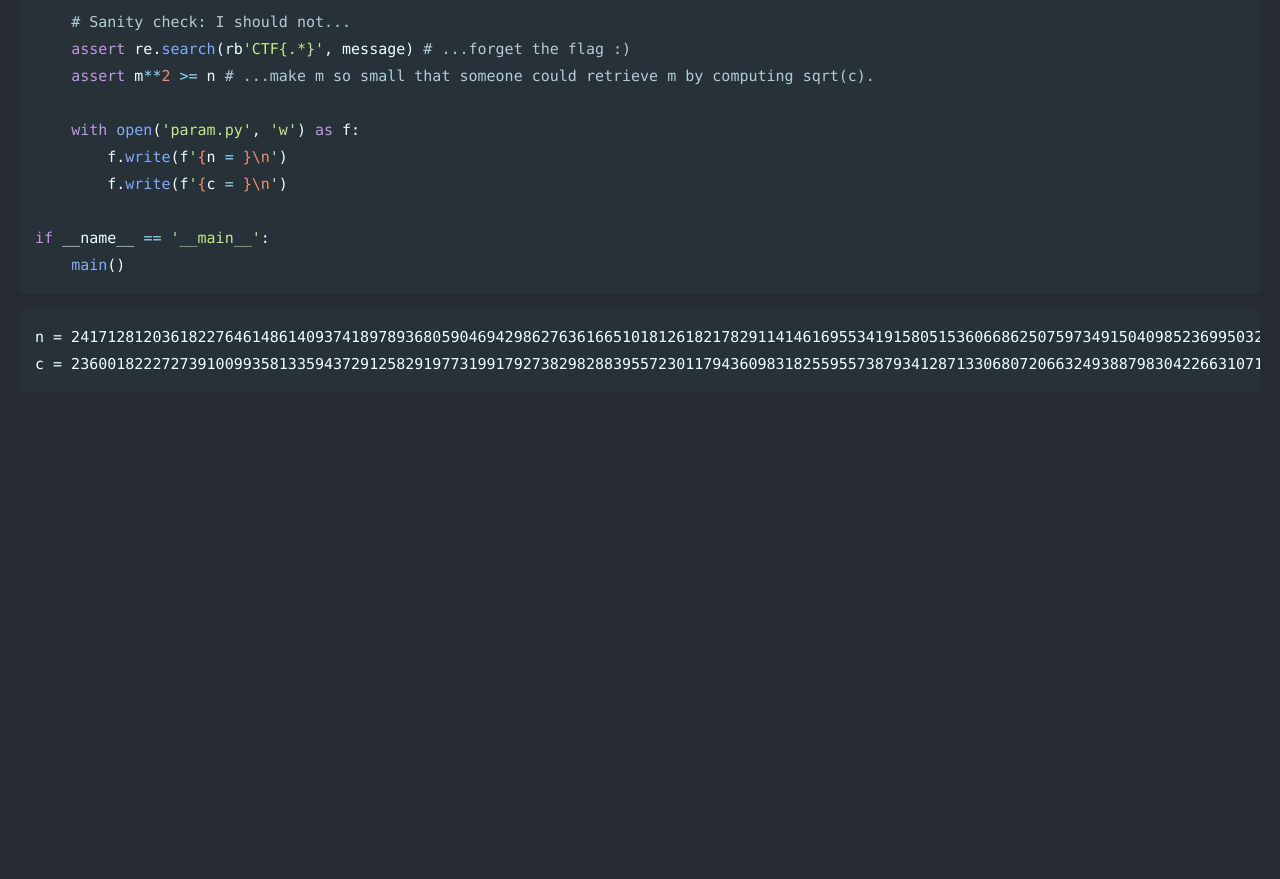
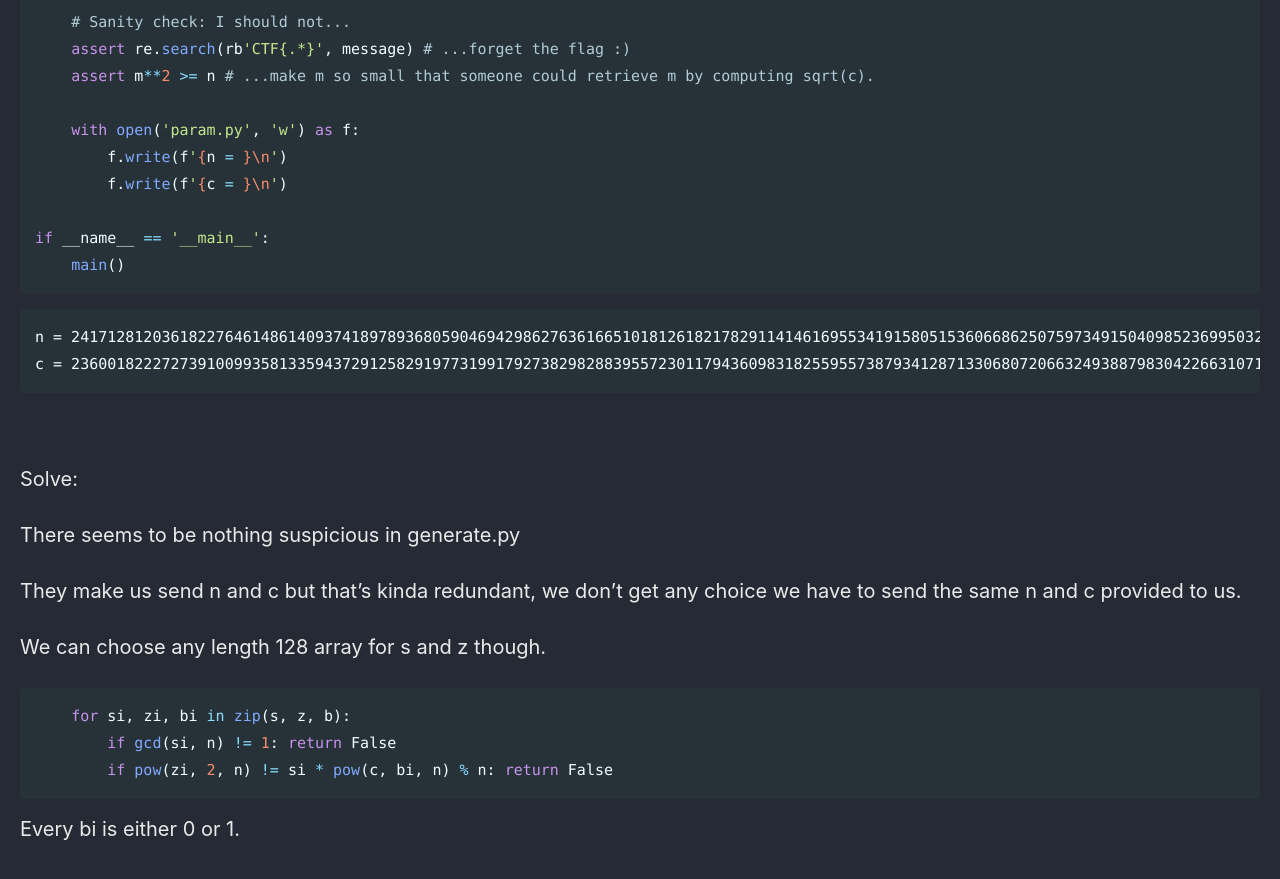
Before and after one commit to Connor-McCartney/Connor-McCartney.github.io, a Jekyll site: the page built from _pages/cryptography/other/Google-CTF-2024.md, in a window 1280 px wide and 900 px high, scrolled down 2175 px. Shown: the top 879 px of the window. Built offline with Jekyll 4.4.1, drawn with Linux system fonts in a browser that asks for light colours; cached includes are drawn as plain includes; before the commit the page ends 2669 px from its top, so only the background shows below that.

Commit message:
Update Google-CTF-2024.md

````diff
--- a/_pages/cryptography/other/Google-CTF-2024.md
+++ b/_pages/cryptography/other/Google-CTF-2024.md
@@ -99,3 +99,19 @@ c = 2360018222727391009935813359437291258291977319917927382982883955723011794360
 ```
 
 <br>
+
+Solve:
+
+There seems to be nothing suspicious in generate.py
+
+They make us send n and c but that's kinda redundant, we don't get any choice we have to send the same n and c provided to us.
+
+We can choose any length 128 array for s and z though.
+
+```python
+    for si, zi, bi in zip(s, z, b):
+        if gcd(si, n) != 1: return False
+        if pow(zi, 2, n) != si * pow(c, bi, n) % n: return False
+```
+
+Every bi is either 0 or 1.
````
